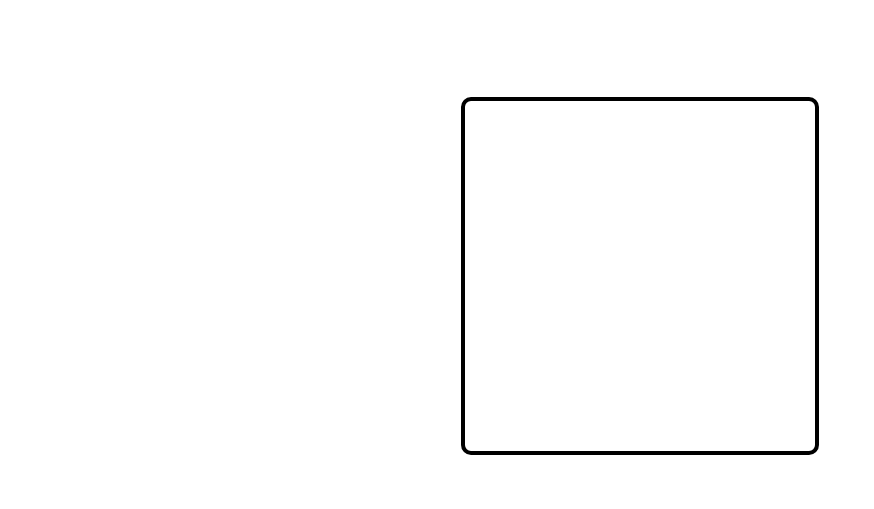
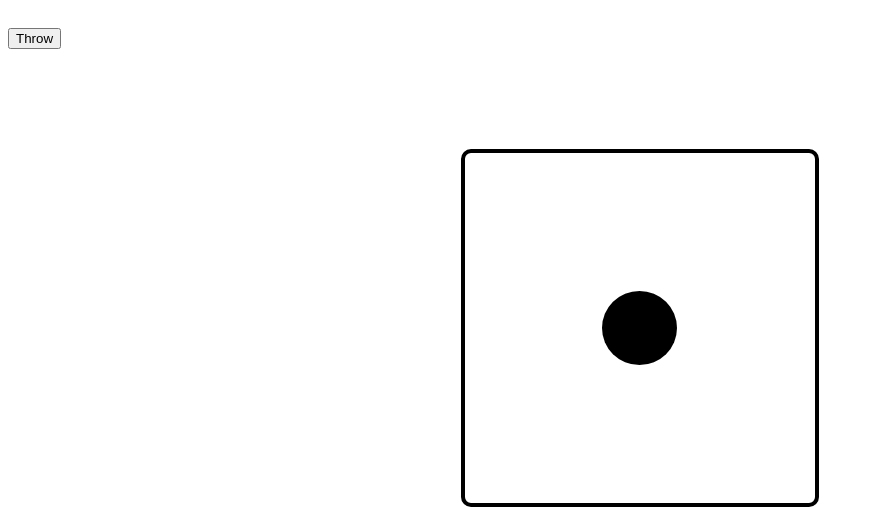
Before and after one commit to Mhaventhan/SpartaDice, a plain HTML site: page index.html in a window 1280 px wide. Shown: the part 90-599 px from the top of the page, without its empty margins (0-874 px from the left). Drawn offline with Linux system fonts and the light colour scheme.

Commit message:
finished dice with throw button

```diff
--- a/index.html
+++ b/index.html
@@ -4,10 +4,10 @@
     <meta charset="utf-8">
     <title>Sparta DOM Dice Game</title>
     <link rel="stylesheet" href="css/index.css">
-    <script type="text/javascript" src="js/index.js"></script>
   </head>
   <body>
     <h1>Sparta DOM Dice Game</h1>
+    <button type="button" onclick="dice()" name="button">Throw</button>
     <div class="dice">
       <div class="square">
         <div class="innerSquare"></div>
@@ -38,5 +38,6 @@
       </div>
     </div>
     <h2>Feelin' lucky?</h2>
+    <script type="text/javascript" src="js/index.js"></script>
   </body>
 </html>
--- a/js/index.js
+++ b/js/index.js
@@ -0,0 +1,50 @@
+function dice() {
+
+  var innerSquare = document.getElementsByClassName('innerSquare');
+  var randomNumber = (Math.floor(Math.random()*6)+1);
+  console.log(randomNumber);
+  for (var i = 0; i < innerSquare.length; i++) {
+    innerSquare[i].className = 'innerSquare';
+  }
+
+
+  switch (randomNumber) {
+    case 1:
+    innerSquare[4].className = 'innerSquare dot';
+    break;
+    case 2:
+    innerSquare[2].className = 'innerSquare dot';
+    innerSquare[6].className = 'innerSquare dot';
+    break;
+    case 3:
+    innerSquare[2].className = 'innerSquare dot';
+    innerSquare[6].className = 'innerSquare dot';
+    innerSquare[4].className = 'innerSquare dot';
+    break;
+    case 4:
+    innerSquare[2].className = 'innerSquare dot';
+    innerSquare[6].className = 'innerSquare dot';
+    innerSquare[0].className = 'innerSquare dot';
+    innerSquare[8].className = 'innerSquare dot';
+    break;
+    case 5:
+    innerSquare[2].className = 'innerSquare dot';
+    innerSquare[6].className = 'innerSquare dot';
+    innerSquare[4].className = 'innerSquare dot';
+    innerSquare[0].className = 'innerSquare dot';
+    innerSquare[8].className = 'innerSquare dot';
+    break;
+    case 6:
+    innerSquare[0].className = 'innerSquare dot';
+    innerSquare[2].className = 'innerSquare dot';
+    innerSquare[3].className = 'innerSquare dot';
+    innerSquare[6].className = 'innerSquare dot';
+    innerSquare[5].className = 'innerSquare dot';
+    innerSquare[8].className = 'innerSquare dot';
+    break;
+
+    default:
+
+  }
+}
+dice()
```
